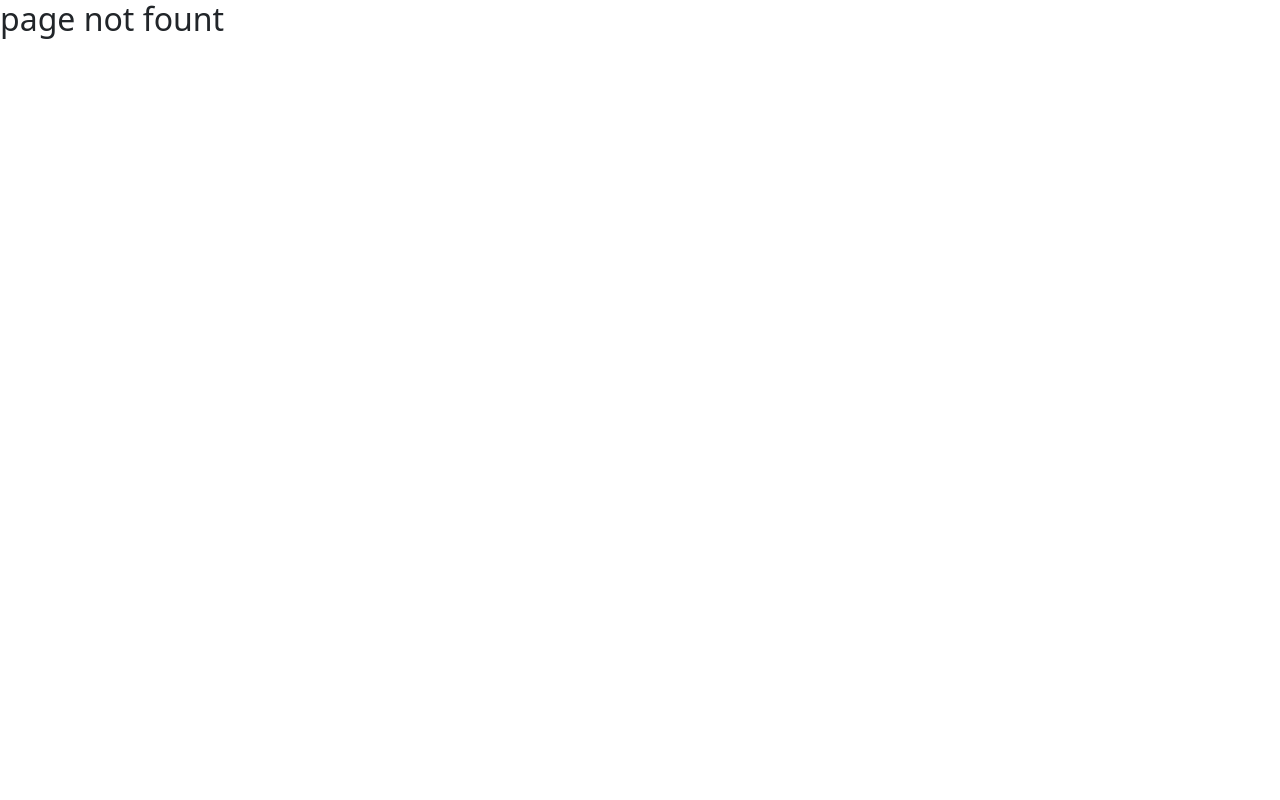
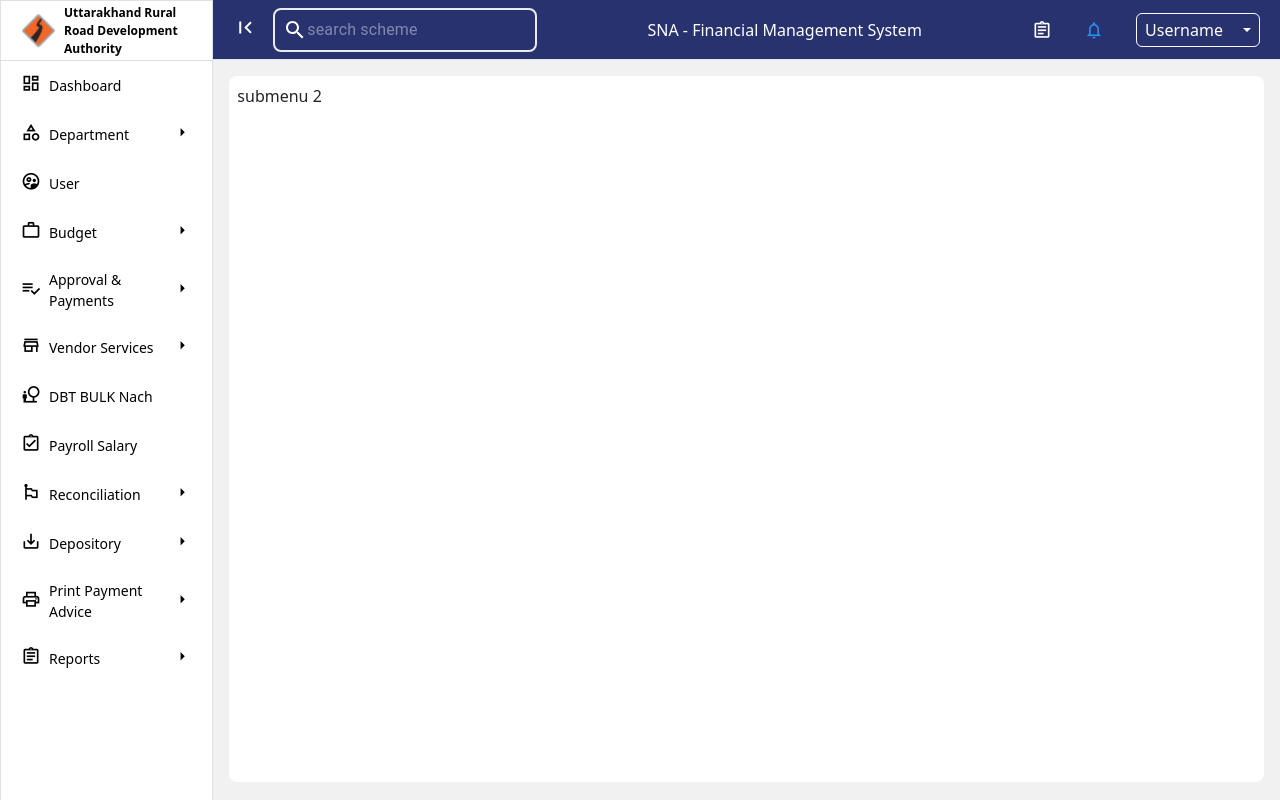
Before and after one commit to NaveenWebDev/newCompanyDashboard, a React (Vite) app: page /department-mgmt/2 in a window 1280 px wide. Built offline with nearby package versions, Linux system fonts and the light colour scheme.

Commit message:
add submenu routes for testing

```diff
--- a/src/App.jsx
+++ b/src/App.jsx
@@ -13,6 +13,10 @@ const App = () => {
         <Route key={val?.id} path={val?.path} element={<Dashboard> {val?.value} </Dashboard>} />
           ))
         }
+        <Route path='/department-mgmt/1' element={<Dashboard> submenu 1</Dashboard> } />
+        <Route path='/department-mgmt/2' element={<Dashboard> submenu 2 </Dashboard> } />
+        <Route path='/department-mgmt/3' element={<Dashboard> submenu 3 </Dashboard> } />
+        <Route path='/department-mgmt/4' element={<Dashboard> submenu 4</Dashboard> } />
         <Route path="*" element={<h2>page not fount</h2>} />
       </Routes>
   );
--- a/src/components/Sidebar.jsx
+++ b/src/components/Sidebar.jsx
@@ -82,10 +82,10 @@ const Sidebar = ({ menu }) => {
                     <li key={sub?.id} >
                       <Link
                         to={`${item?.path}/${sub.id}`}
-                        className={`text-decoration-none fs-14px pxy hover-link ${
+                        className={`text-decoration-none fs-14px pxy ${
                           location.pathname.includes(`${item?.path}/${sub?.id}`)
-                            ? "text-primary fw-bold"
-                            : "text-secondary"
+                            ? "bg-secondary-100 text-white"
+                            : "text-black"
                         }`}
                       >
                         {sub?.value}
@@ -116,9 +116,9 @@ const data = [
     value: "Department",
     path: "/department-mgmt",
     submenu: [
-      { id: 1, value: "Department" },
-      { id: 2, value: "Child Band Account" },
-      { id: 3, value: "Child Schema Band Account mapping" },
+      { id: 1, value: "Department", path:"department-mgmt/1" },
+      { id: 2, value: "Child Band Account", path:"department-mgmt/2" },
+      { id: 3, value: "Child Schema Band Account mapping", path:"department-mgmt/3"  },
     ],
   },
   {
--- a/src/index.css
+++ b/src/index.css
@@ -98,7 +98,7 @@ body{
   overflow: hidden;
   transition: max-height 0.5s ease-out, opacity 0.3s ease-out;
   opacity: 0;
-  background-color: white;
+  background-color: rgba(0, 174, 255, 0.048);
 }
 
 .submenu li a {
```
